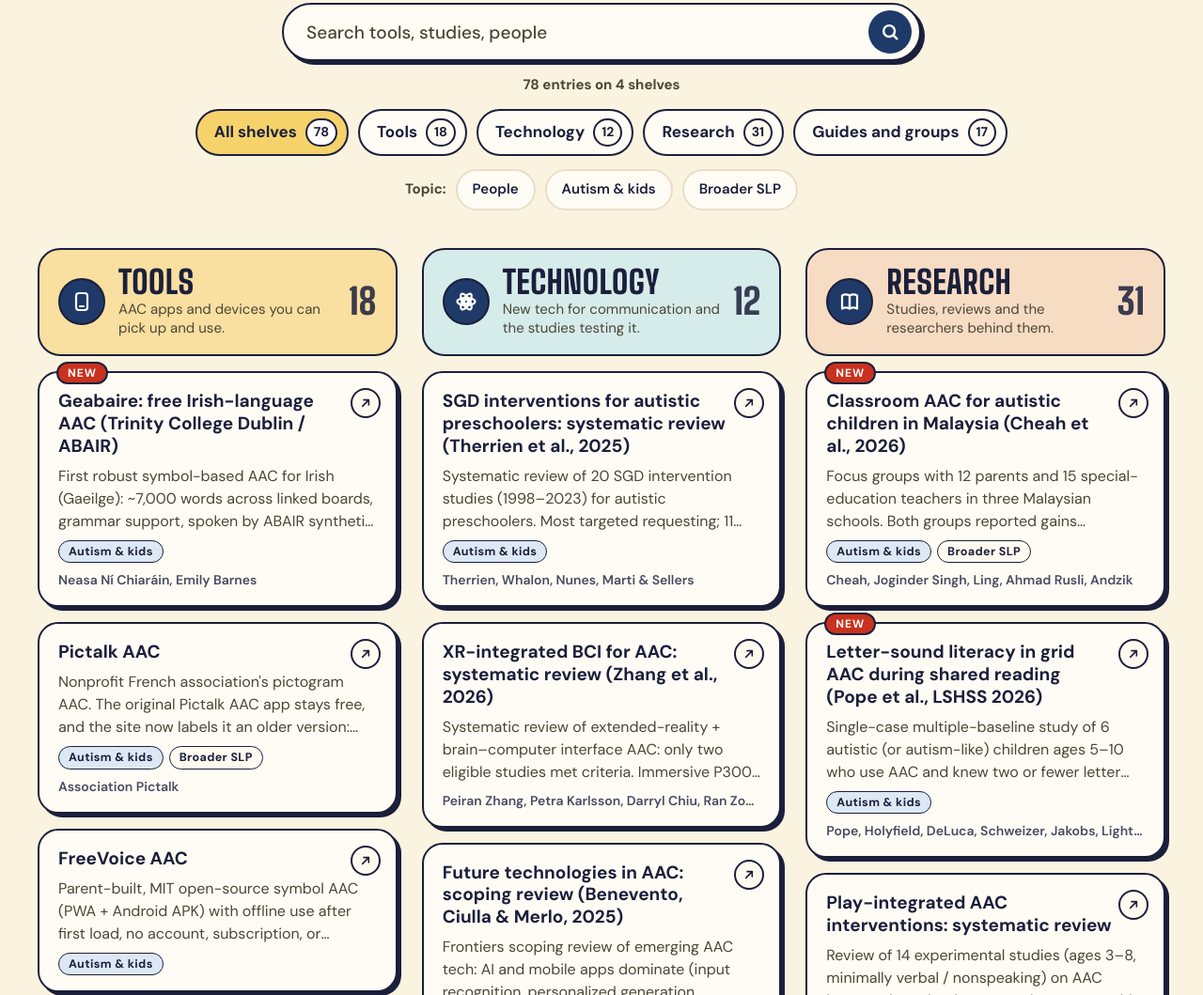
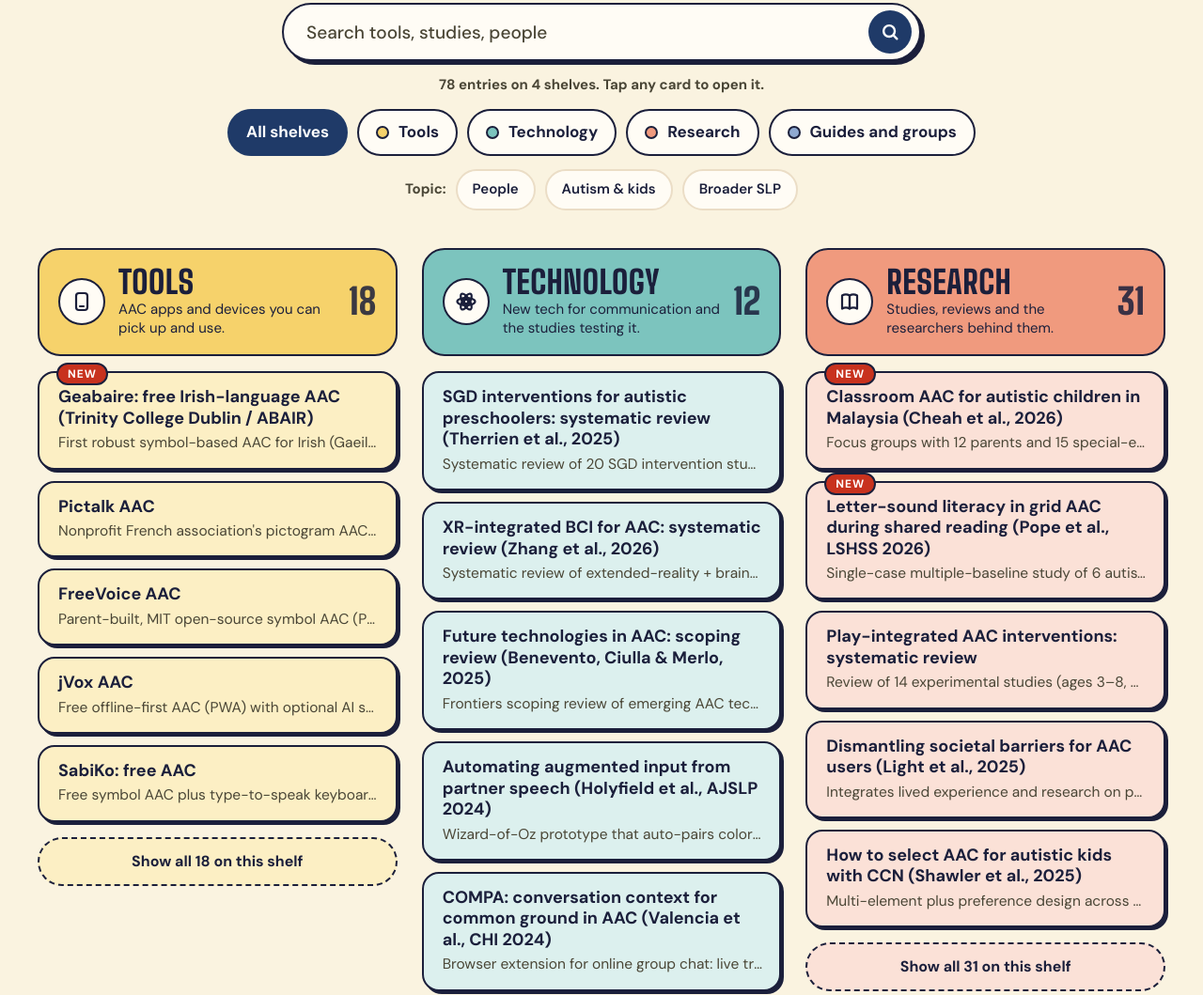
Before and after one commit to FotiosMpouris/slpedia-open, a plain HTML site: page index.html in a window 1280 px wide. Shown: the part 666-1725 px from the top of the page at 94% size. Drawn offline with Linux system fonts and the light colour scheme.

Commit message:
Homepage: simpler one-line cards, each shelf in its own soft color, Clear filters button

```diff
--- a/assets/app.js
+++ b/assets/app.js
@@ -20,8 +20,7 @@
     technology: '<svg viewBox="0 0 24 24" fill="none" stroke="currentColor" stroke-width="2.2" stroke-linecap="round" stroke-linejoin="round" aria-hidden="true"><circle cx="12" cy="12" r="2.2"/><ellipse cx="12" cy="12" rx="9.5" ry="3.8"/><ellipse cx="12" cy="12" rx="9.5" ry="3.8" transform="rotate(60 12 12)"/><ellipse cx="12" cy="12" rx="9.5" ry="3.8" transform="rotate(120 12 12)"/></svg>',
     research: '<svg viewBox="0 0 24 24" fill="none" stroke="currentColor" stroke-width="2.2" stroke-linecap="round" stroke-linejoin="round" aria-hidden="true"><path d="M4 5.5C6.5 4 9.5 4 12 5.5v14c-2.5-1.5-5.5-1.5-8 0z"/><path d="M20 5.5C17.5 4 14.5 4 12 5.5v14c2.5-1.5 5.5-1.5 8 0z"/></svg>',
     guides: '<svg viewBox="0 0 24 24" fill="none" stroke="currentColor" stroke-width="2.2" stroke-linecap="round" stroke-linejoin="round" aria-hidden="true"><circle cx="12" cy="12" r="8.5"/><path d="M3.5 12h17M12 3.5c2.5 2.5 3.5 5.5 3.5 8.5s-1 6-3.5 8.5c-2.5-2.5-3.5-5.5-3.5-8.5s1-6 3.5-8.5z"/></svg>',
-    search: '<svg viewBox="0 0 24 24" fill="none" stroke="currentColor" stroke-width="2.6" stroke-linecap="round" aria-hidden="true"><circle cx="11" cy="11" r="6.5"/><path d="M20 20l-4-4"/></svg>',
-    arrow: '<svg viewBox="0 0 24 24" fill="none" stroke="currentColor" stroke-width="2.4" stroke-linecap="round" stroke-linejoin="round" aria-hidden="true"><path d="M7 17L17 7M9 7h8v8"/></svg>'
+    search: '<svg viewBox="0 0 24 24" fill="none" stroke="currentColor" stroke-width="2.6" stroke-linecap="round" aria-hidden="true"><circle cx="11" cy="11" r="6.5"/><path d="M20 20l-4-4"/></svg>'
   };
   var STAR = "50.0,2.0 56.2,18.6 68.4,5.7 67.8,23.4 83.9,16.1 76.6,32.2 94.3,31.6 81.4,43.8 98.0,50.0 81.4,56.2 94.3,68.4 76.6,67.8 83.9,83.9 67.8,76.6 68.4,94.3 56.2,81.4 50.0,98.0 43.8,81.4 31.6,94.3 32.2,76.6 16.1,83.9 23.4,67.8 5.7,68.4 18.6,56.2 2.0,50.0 18.6,43.8 5.7,31.6 23.4,32.2 16.1,16.1 32.2,23.4 31.6,5.7 43.8,18.6";
   var NEW_COUNT = 3; /* the newest entries (highest ids) get a "New" badge */
@@ -59,45 +58,38 @@
   function total(key) {
     return key === "all" ? CARDS.length : CARDS.filter(function (c) { return shelfOf(c) === key; }).length;
   }
-  function tagsFor(c) {
-    var skip = { tools: ["Tools"], technology: ["Technology", "Research"], research: ["Research"], guides: [] }[shelfOf(c)];
-    return (c.filters || []).filter(function (f) { return skip.indexOf(f) === -1; });
-  }
-
   /* static decorations */
   $("star-pts").setAttribute("points", STAR);
   $("sicon").innerHTML = ICONS.search;
 
   var SHOW = window.innerWidth < 600 ? 3 : 5;
 
+  function filtered() { return state.cat !== "all" || !!state.topic; }
   function sync() {
+    var clr = $("clear"); if (clr) clr.hidden = !filtered();
+    $("shelf-select").dataset.shelf = state.cat;
+    $("topic-select").dataset.on = state.topic ? "1" : "";
     document.querySelectorAll(".cat").forEach(function (b) { b.setAttribute("aria-pressed", String(b.dataset.key === state.cat)); });
     document.querySelectorAll(".topic").forEach(function (b) { b.setAttribute("aria-pressed", String(b.dataset.key === state.topic)); });
     $("shelf-select").value = state.cat;
     $("topic-select").value = state.topic || "";
   }
 
+  /* Simple card: title and one line of summary. The whole card is the link. */
   function card(c, i) {
     var a = el("a", "card");
     a.href = c.url; a.target = "_blank"; a.rel = "noopener noreferrer";
     a.style.animationDelay = (i * 40) + "ms";
     if (NEW_IDS[c.id]) a.appendChild(el("span", "new", "New"));
-    var go = el("span", "go"); go.innerHTML = ICONS.arrow; a.appendChild(go);
     a.appendChild(el("h3", null, c.title));
-    a.appendChild(el("p", "sum", c.summary || ""));
-    if (c.titleOriginal) a.appendChild(el("p", "orig", "Original title: " + c.titleOriginal));
-    var tg = tagsFor(c);
-    if (tg.length) {
-      var t = el("div", "tags");
-      tg.forEach(function (f) { t.appendChild(el("span", "tg" + (f === "Autism & kids" ? " kids" : ""), f)); });
-      a.appendChild(t);
-    }
-    if (c.people) a.appendChild(el("div", "who", c.people));
+    var sum = el("p", "sum", c.summary || ""); a.title = c.summary || "";
+    a.appendChild(sum);
+    a.appendChild(el("span", "sr-only", " (opens in a new tab)"));
     return a;
   }
 
   function shelf(s, items, solo) {
-    var box = el("section", "shelf");
+    var box = el("section", "shelf shelf-" + s.key);
     box.setAttribute("aria-label", s.label);
     box.style.setProperty("--shelf-bg", "var(--c-" + s.key + ")");
     var h = el("div", "shelf-h");
@@ -148,6 +140,9 @@
         ? CARDS.length + " entries on " + SHELVES.length + " shelves"
         : n + " of " + CARDS.length + " entries match";
     }
+    if (n) {
+      $("status").textContent += (window.matchMedia("(hover: none)").matches ? ". Tap" : ". Click") + " any card to open it.";
+    }
   }
 
   function setup(data) {
@@ -156,9 +151,9 @@
 
     var cats = $("cats");
     [{ key: "all", label: "All shelves" }].concat(SHELVES).forEach(function (c) {
-      var b = el("button", "cat"); b.type = "button"; b.dataset.key = c.key;
+      var b = el("button", "cat cat-" + c.key); b.type = "button"; b.dataset.key = c.key;
+      if (c.key !== "all") { var dot = el("span", "dot"); dot.setAttribute("aria-hidden", "true"); b.appendChild(dot); }
       b.appendChild(document.createTextNode(c.label));
-      b.appendChild(el("span", "n", String(total(c.key))));
       b.setAttribute("aria-pressed", String(c.key === state.cat));
       b.addEventListener("click", function () {
         state.cat = (state.cat === c.key && c.key !== "all") ? "all" : c.key;
@@ -181,6 +176,7 @@
     TOPICS.forEach(function (t) { var o = el("option", null, t.label); o.value = t.key; ts.appendChild(o); });
     ss.addEventListener("change", function () { state.cat = ss.value; sync(); render(); });
     ts.addEventListener("change", function () { state.topic = ts.value || null; sync(); render(); });
+    $("clear").addEventListener("click", function () { state.cat = "all"; state.topic = null; sync(); render(); });
     sync();
 
     $("q").addEventListener("input", function (e) { state.q = e.target.value.trim().toLowerCase(); render(); });
--- a/assets/site.css
+++ b/assets/site.css
@@ -54,10 +54,8 @@
 .filters{display:flex;flex-direction:column;align-items:center;gap:14px;width:100%}
 .cats{display:flex;justify-content:center;gap:10px;flex-wrap:wrap}
 .cat{display:inline-flex;align-items:center;gap:9px;min-height:50px;padding:0 10px 0 18px;border:var(--lw) solid var(--edge);border-radius:999px;background:var(--card);font-weight:700;font-size:17px;transition:background .2s}
-.cat .n{min-width:30px;height:30px;padding:0 7px;border-radius:999px;display:grid;place-items:center;font-size:14px;background:var(--paper);border:2px solid var(--edge)}
 .cat:hover{background:var(--paper)}
 .cat[aria-pressed="true"]{background:var(--hl);color:#1b1f3b}
-.cat[aria-pressed="true"] .n{background:#fff;border-color:#1b1f3b}
 .topics{display:flex;justify-content:center;align-items:center;gap:10px;flex-wrap:wrap}
 .topics .lbl{font-weight:700;font-size:15px;color:var(--muted)}
 .topic{display:inline-flex;align-items:center;gap:7px;min-height:44px;padding:0 16px;border:2px solid var(--line);border-radius:999px;background:var(--card);font-weight:600;font-size:15px;transition:border-color .2s,background .2s}
@@ -86,14 +84,6 @@
 .card:hover{box-shadow:7px 8px 0 var(--hover-sh)}
 .card h3{font-size:19px;line-height:1.25;font-weight:700;padding-right:34px}
 .card .sum{font-size:16px;color:var(--muted);display:-webkit-box;-webkit-line-clamp:3;-webkit-box-orient:vertical;overflow:hidden}
-.card .orig{font-size:15px;font-style:italic;color:var(--muted)}
-.card .who{font-size:14px;font-weight:600;color:var(--ink);opacity:.8;white-space:nowrap;overflow:hidden;text-overflow:ellipsis}
-.card .tags{display:flex;gap:6px;flex-wrap:wrap}
-.card .tg{font-size:12.5px;font-weight:700;letter-spacing:.03em;padding:2px 10px;border-radius:999px;border:1.5px solid var(--edge);background:var(--paper)}
-.card .tg.kids{background:var(--teal-tint)}
-.card .go{position:absolute;top:16px;right:16px;width:32px;height:32px;border-radius:50%;display:grid;place-items:center;border:2px solid var(--edge);background:var(--paper);transition:background .2s,transform .2s}
-.card .go svg{width:16px;height:16px}
-.card:hover .go{background:var(--pink);color:#1b1f3b;transform:rotate(45deg)}
 .new{position:absolute;top:-12px;left:18px;font-size:12px;font-weight:800;letter-spacing:.08em;text-transform:uppercase;background:var(--red);color:#fff;border:2px solid #1b1f3b;border-radius:999px;padding:1px 10px}
 .more{margin-top:16px;width:100%;min-height:52px;border:2px dashed var(--edge);border-radius:999px;background:var(--paper);font-weight:700;font-size:16px;transition:background .2s}
 .more:hover{background:var(--shelf-bg);border-style:solid}
@@ -214,3 +204,54 @@
     padding-bottom:var(--art-pb);
   }
 }
+
+/* Simple cards, coloured by shelf: each card takes its shelf's soft tint, each header the full colour.
+   Each shelf has one colour (--s) and a soft tint of it (--t). All are drawn from the Reading Lamp
+   palette and the reading-room drawing: butter, teal, coral and a light navy.
+   Ink text (#1b1f3b) on every --s and --t passes WCAG AA (lowest is 6.7:1). */
+:root{
+  --s-tools:#F6D26B;      --t-tools:#FCEFC4;
+  --s-technology:#7CC4BE; --t-technology:#DCF0EE;
+  --s-research:#F09A7E;   --t-research:#FBE1D7;
+  --s-guides:#8FA9D1;     --t-guides:#E3EBF6;
+}
+.shelf-tools,.cat-tools{--s:var(--s-tools);--t:var(--t-tools)}
+.shelf-technology,.cat-technology{--s:var(--s-technology);--t:var(--t-technology)}
+.shelf-research,.cat-research{--s:var(--s-research);--t:var(--t-research)}
+.shelf-guides,.cat-guides{--s:var(--s-guides);--t:var(--t-guides)}
+
+/* filter buttons: a colour dot names the shelf; selected fills with that colour */
+.cat{padding:0 18px;gap:10px}
+.cat .dot{width:14px;height:14px;border-radius:50%;background:var(--s);border:2px solid var(--edge);flex:none}
+.cat:hover{background:var(--t,var(--paper))}
+.cat[aria-pressed="true"]{background:var(--s);color:#1b1f3b}
+.cat[aria-pressed="true"] .dot{background:#fff}
+.cat-all[aria-pressed="true"]{background:var(--teal);color:#fff;border-color:var(--teal)}
+.topic[aria-pressed="true"]{background:var(--teal);border-color:var(--teal);color:#fff}
+/* phone dropdowns take the chosen shelf's colour */
+.sel select[data-shelf="tools"]{background-color:var(--s-tools)}
+.sel select[data-shelf="technology"]{background-color:var(--s-technology)}
+.sel select[data-shelf="research"]{background-color:var(--s-research)}
+.sel select[data-shelf="guides"]{background-color:var(--s-guides)}
+.sel select[data-on="1"]{background-color:var(--teal-tint)}
+/* Clear filters: a plain text button, only shown when a shelf or topic is picked */
+.clear{min-height:44px;padding:0 14px;font-weight:700;font-size:16px;color:var(--teal);text-decoration:underline;text-decoration-thickness:2px;text-underline-offset:5px;border-radius:10px}
+.clear:hover{background:var(--paper)}
+.clear[hidden]{display:none}
+
+/* shelf header: the shelf's full colour, with ink text for contrast */
+.shelf-h{background:var(--s)}
+.shelf-h p{color:var(--ink)}
+.shelf-h .ic{background:var(--card);color:var(--ink)}
+
+/* the card: title plus one line, the whole thing is the link */
+.card{gap:4px;padding:14px 18px 14px 20px;border-radius:18px;background:var(--t);box-shadow:3px 3px 0 var(--ink);animation:none}
+.card h3{font-size:18px;padding-right:0}
+.card .sum{display:block;font-size:15.5px;white-space:nowrap;overflow:hidden;text-overflow:ellipsis}
+.card:hover{transform:translate(-2px,-3px);box-shadow:5px 6px 0 var(--ink);background:var(--card)}
+.card:hover h3,.card:focus-visible h3{text-decoration:underline;text-decoration-thickness:2px;text-underline-offset:4px}
+.card:focus-visible{outline:3px solid var(--teal);outline-offset:4px}
+.list{gap:12px}
+.new{top:-11px}
+.more{background:var(--t);border-color:var(--edge)}
+.more:hover{background:var(--s)}
--- a/index.html
+++ b/index.html
@@ -41,6 +41,7 @@
       <label class="sel"><span>Shelf</span><select id="shelf-select"></select></label>
       <label class="sel"><span>Topic</span><select id="topic-select"><option value="">Any topic</option></select></label>
     </div>
+    <button class="clear" id="clear" type="button" hidden>Clear filters</button>
   </section>
 
   <main>
```
Also changed, not shown: 1 other file.
